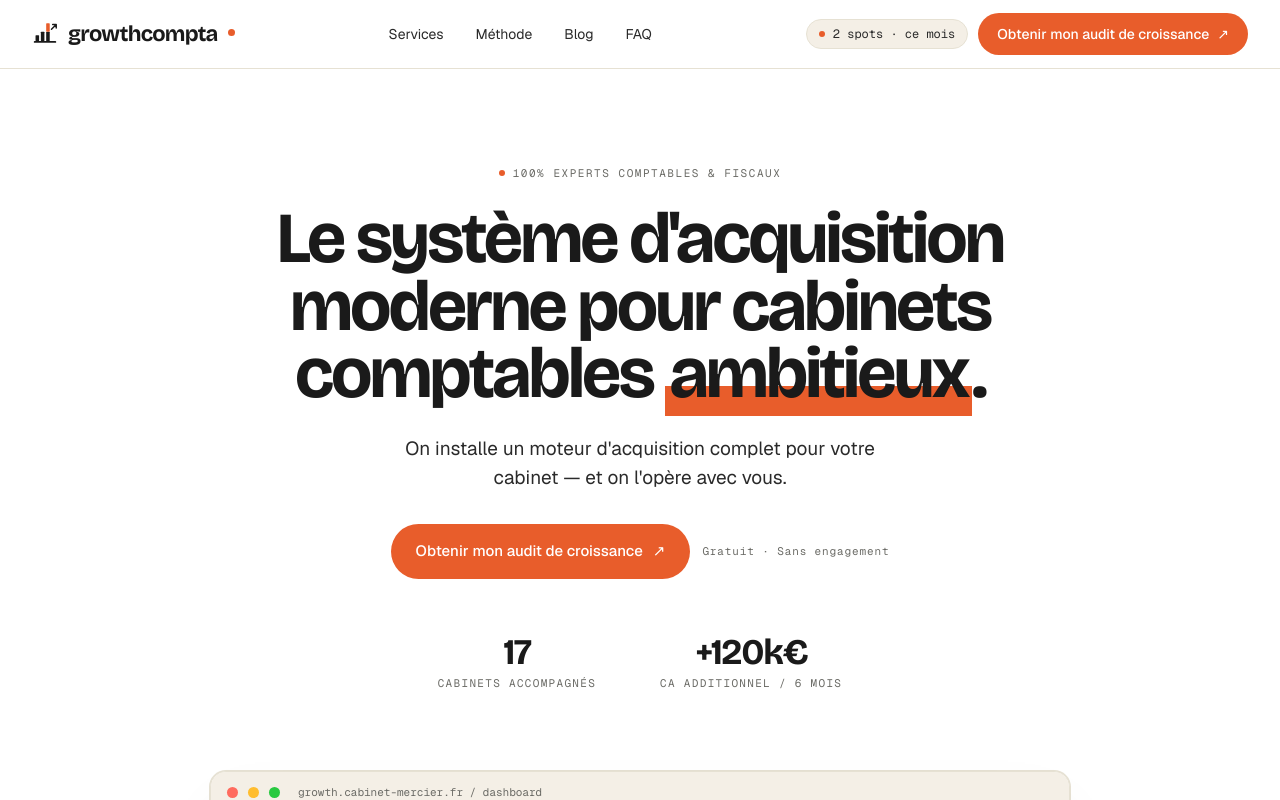
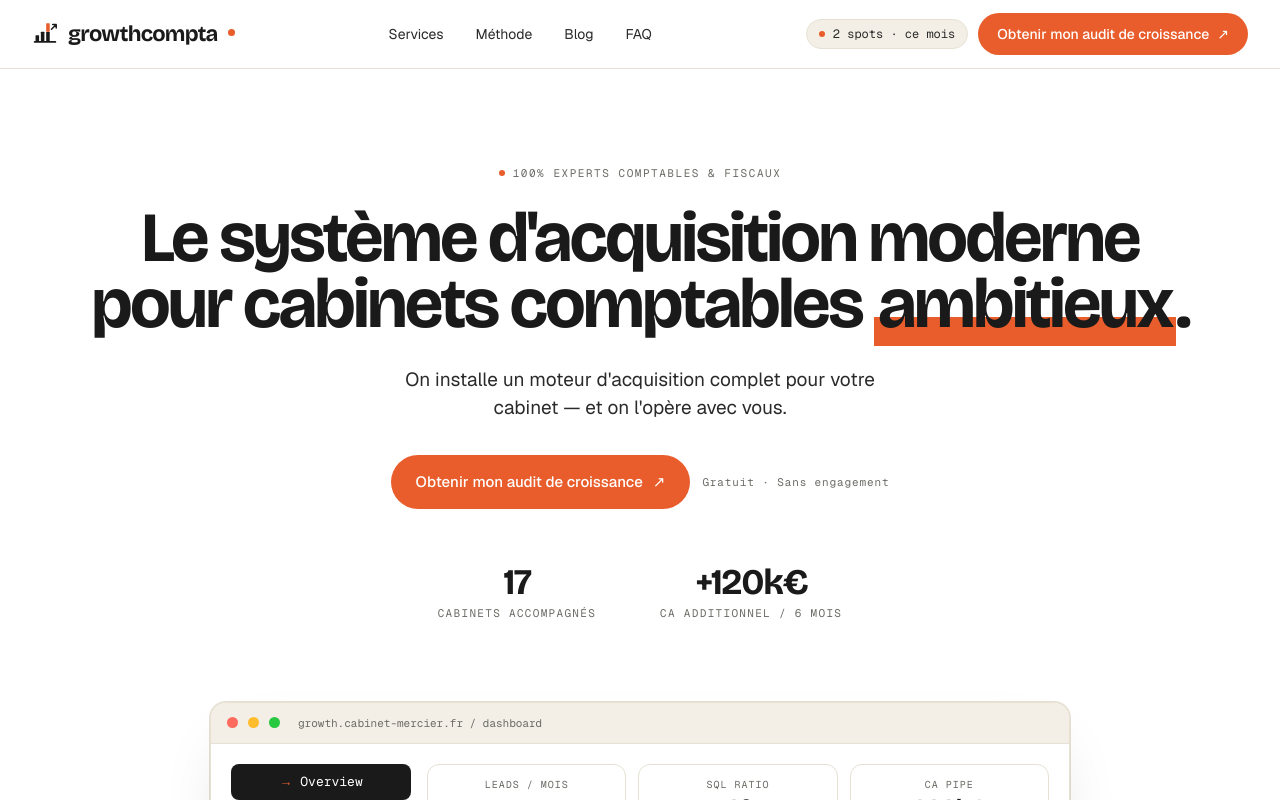
Before and after one commit to Floshii/growthcompta, a Next.js app: page / in a window 1280 px wide. Shown: the top 800 px of the page. Built offline with nearby package versions, Linux system fonts and the light colour scheme; no server answers.

Commit message:
layout(hero): titre 2 lignes — font 72px max, br forcé, sans max-w
https://claude.ai/code/session_0133fG633KpdNHtvoRjyEpKf

```diff
--- a/components/sections/HeroSection.tsx
+++ b/components/sections/HeroSection.tsx
@@ -17,10 +17,10 @@ export default function HeroSection() {
 
         {/* Title */}
         <h1
-          className="font-display font-bold text-ink m-0 max-w-[900px] mx-auto"
-          style={{ fontSize: 'clamp(40px, 5.6vw, 88px)', letterSpacing: '-0.04em', lineHeight: 0.94 }}
+          className="font-display font-bold text-ink m-0"
+          style={{ fontSize: 'clamp(40px, 5.5vw, 72px)', letterSpacing: '-0.04em', lineHeight: 0.94 }}
         >
-          Le système d&apos;acquisition moderne
+          Le système d&apos;acquisition moderne<br />
           pour cabinets comptables{' '}
           <span
             className="inline"
```
